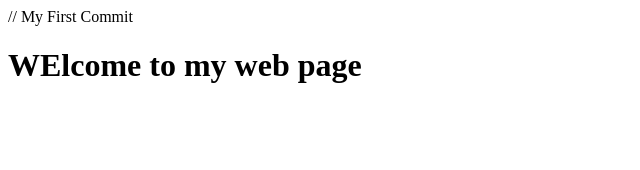
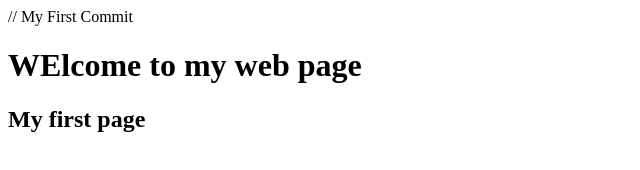
Before and after one commit to virajdaxini2510/6EC3A, a plain HTML site: page index.html in a window 1280 px wide. Shown: the whole page, without its empty margins (0-640 px from the left). Drawn offline with Linux system fonts and the light colour scheme.

Commit message:
Update index.html

```diff
--- a/index.html
+++ b/index.html
@@ -1,3 +1,5 @@
 // My First Commit
 
 <h1>WElcome to my web page</h1>
+
+<h2>My first page</h2>
```
